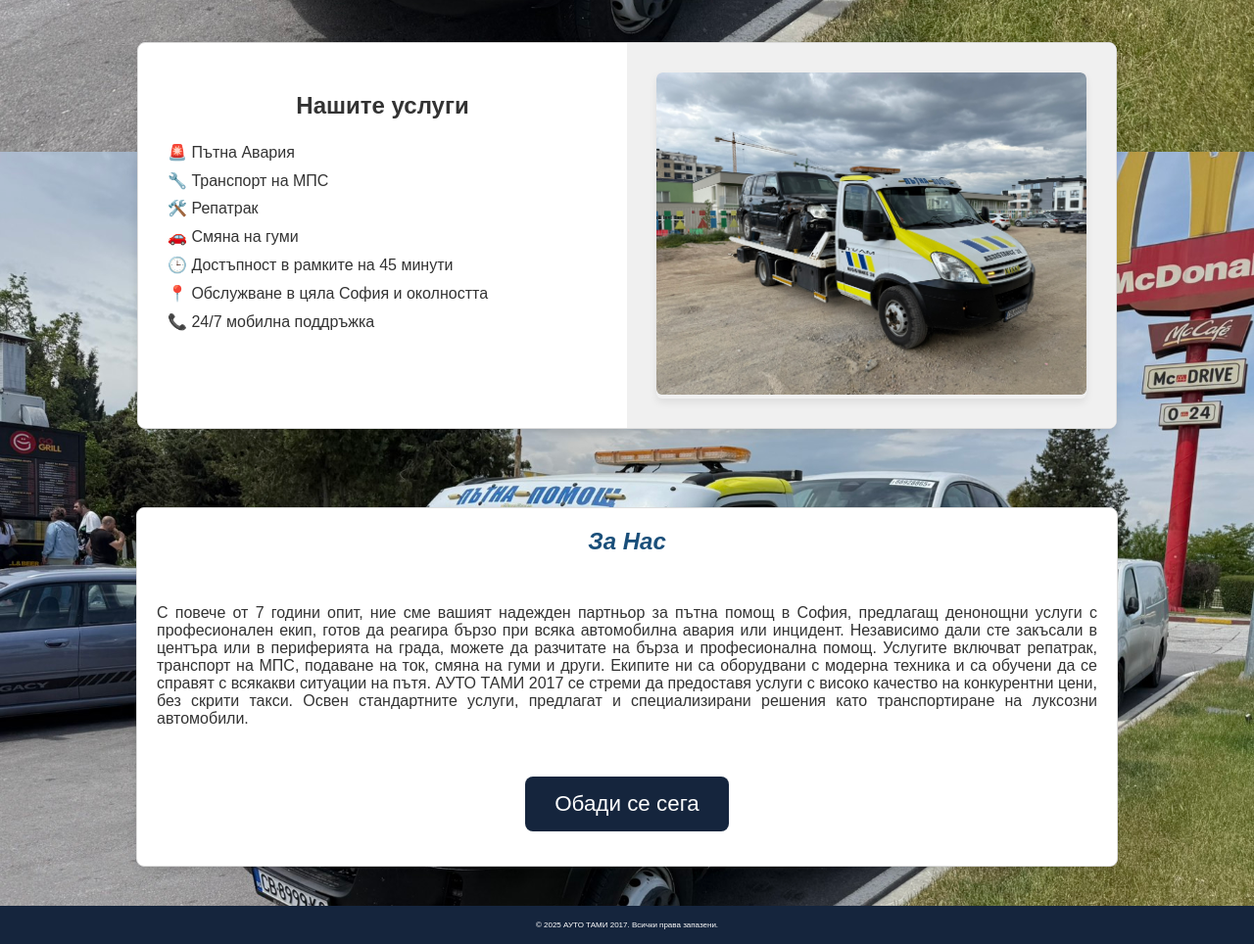
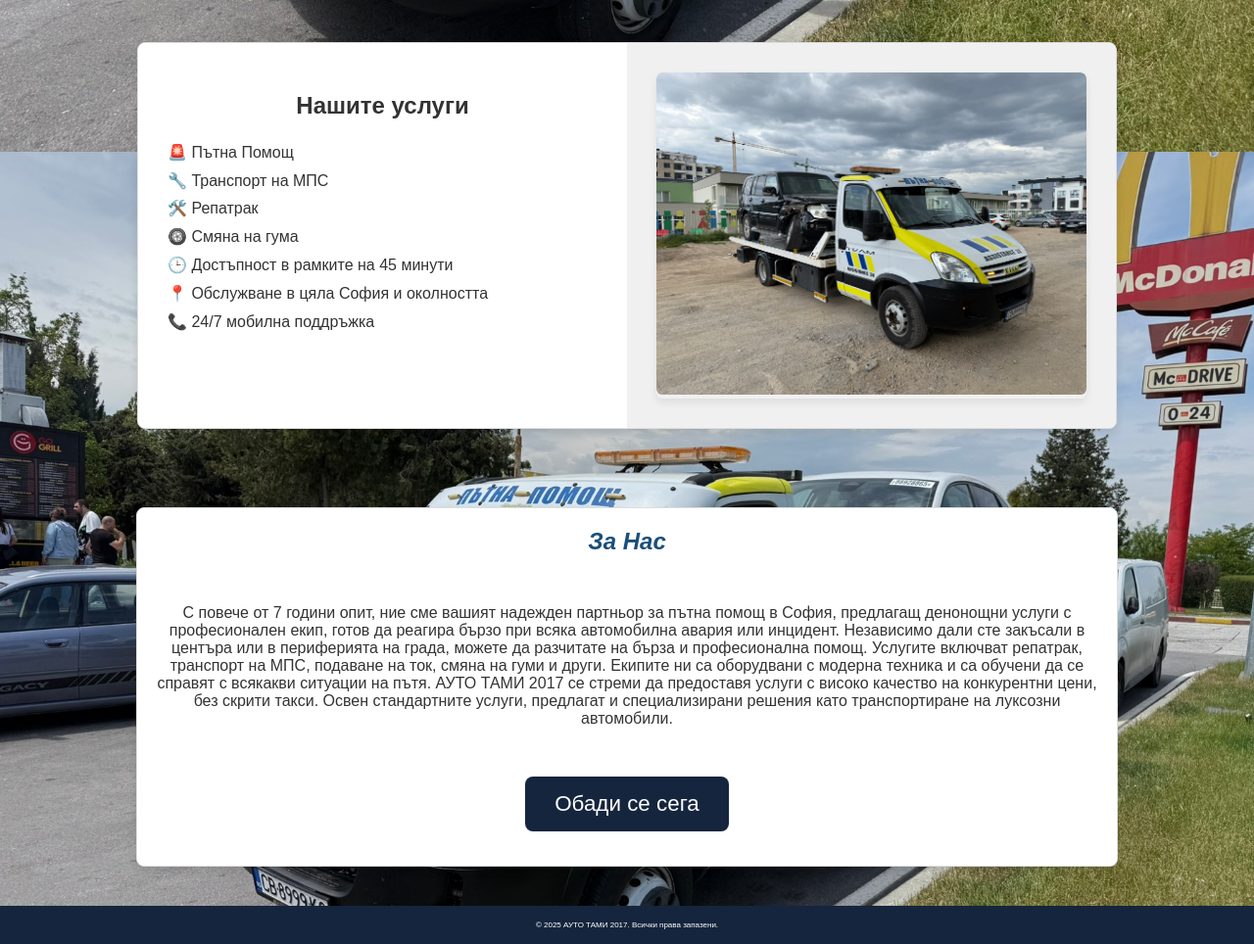
Before and after one commit to Autotami2017/home, a plain HTML site: page index.html in a window 1280 px wide. Shown: the part 805-1769 px from the top of the page at 98% size. Drawn offline with Linux system fonts and the light colour scheme.

Commit message:
Update index.html

```diff
--- a/index.html
+++ b/index.html
@@ -65,9 +65,14 @@
       text-align: center;
     }
 
-    p2, p3 {
+    p2 {
       padding: 30px 20px;
       text-align: justify;
+    }
+
+    p3 {
+      padding: 30px 20px;
+      text-align: center;
     }
 
     .cta-button {
@@ -244,10 +249,10 @@
       <div class="split-text">
         <h2 style="text-align: center;">Нашите услуги</h2>
         <ul style="list-style: none; padding-left: 0; line-height: 1.8em;">
-          <li>🚨 Пътна Авария</li>
+          <li>🚨 Пътна Помощ</li>
           <li>🔧 Транспорт на МПС</li>
           <li>🛠️ Репатрак</li>
-          <li>🚗 Смяна на гуми</li>
+          <li>🛞 Смяна на гума</li>
           <li>🕒 Достъпност в рамките на 45 минути</li>
           <li>📍 Обслужване в цяла София и околността</li>
           <li>📞 24/7 мобилна поддръжка</li>
```
